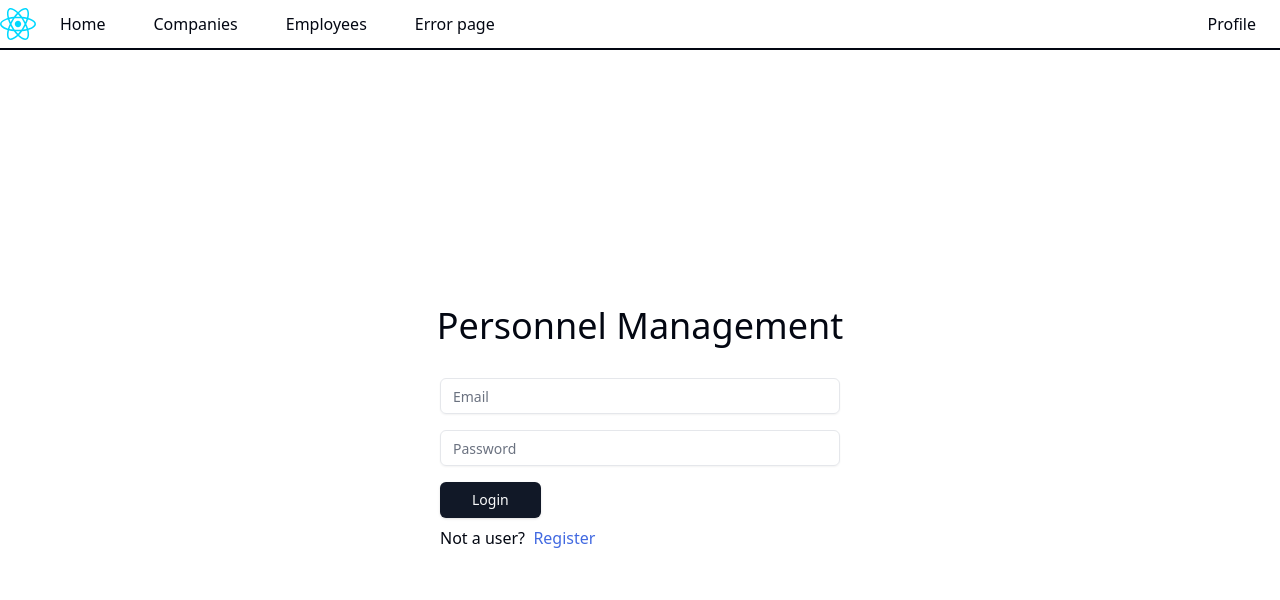
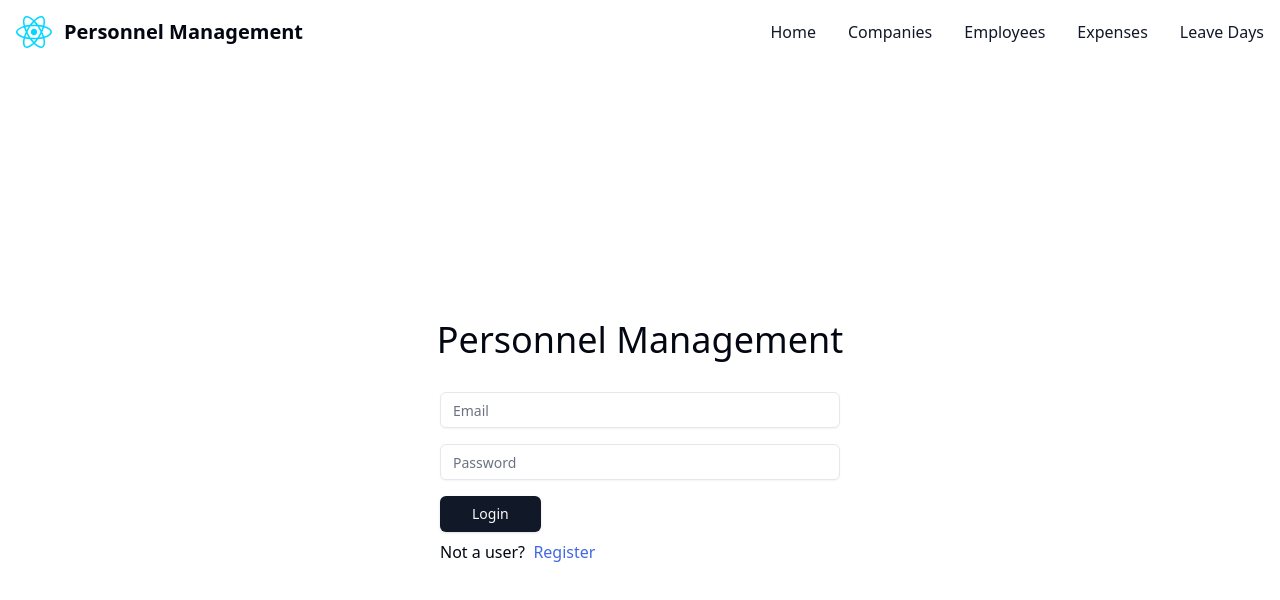
Before and after one commit to mtemin/PersonnelManagement, a React (Vite) app in the folder personnel-management-ui/: page / in a window 1280 px wide. Shown: the top 600 px of the page. Built offline with nearby package versions, Linux system fonts and the light colour scheme.

Commit message:
new responsive navbar

```diff
--- a/personnel-management-ui/src/components/Navbar.tsx
+++ b/personnel-management-ui/src/components/Navbar.tsx
@@ -1,29 +1,63 @@
+import {useState} from "react";
+import {Link} from "react-router-dom";
 
 function Navbar() {
+    const [navbarOpen, setNavbarOpen] = useState(false);
+
+    const handleNavbarVisibility = () => {
+        setNavbarOpen(!navbarOpen);
+    };
     return (
-        <nav className="border-b-foreground border-b-2">
-            <ul className="flex items-center justify-center container mx-auto">
-                <li className=" justify-center items-center">
-                <img src="/src/assets/react.svg" alt="site logo"/>
+        <nav className="bg-white border-gray-200 dark:bg-gray-900">
+            <div className="container flex flex-wrap items-center justify-between mx-auto p-4">
+                <a href="/" className="flex items-center space-x-3 rtl:space-x-reverse">
+                    <img src="/src/assets/react.svg" className="h-8" alt="React Logo"/>
+                    <span
+                        className="self-center text-xl font-semibold whitespace-nowrap dark:text-white">Personnel Management</span>
+                </a>
+                <button onClick={handleNavbarVisibility}
+                    data-collapse-toggle="navbar-default" type="button"
+                        className="inline-flex items-center p-2 w-10 h-10 justify-center text-sm text-gray-500 rounded-lg md:hidden hover:bg-gray-100 focus:outline-none focus:ring-2 focus:ring-gray-200 dark:text-gray-400 dark:hover:bg-gray-700 dark:focus:ring-gray-600"
+                        aria-controls="navbar-default" aria-expanded="false">
+                    <span className="sr-only">Open main menu</span>
+                    <svg className="w-5 h-5" aria-hidden="true" xmlns="http://www.w3.org/2000/svg" fill="none"
+                         viewBox="0 0 17 14">
+                        <path stroke="currentColor" strokeLinecap="round" strokeLinejoin="round" strokeWidth="2"
+                              d="M1 1h15M1 7h15M1 13h15"/>
+                    </svg>
+                </button>
+                <div className={`${!navbarOpen && "hidden"} w-full md:block md:w-auto duration-500 " id="navbar-default`}>
+                    <ul className="font-medium flex flex-col p-4 md:p-0 mt-4 border border-gray-100 rounded-lg bg-gray-50 md:flex-row md:space-x-8 rtl:space-x-reverse md:mt-0 md:border-0 md:bg-white dark:bg-gray-800 md:dark:bg-gray-900 dark:border-gray-700">
+                        <li>
+                            <a href="/"
+                               className="block py-2 px-3 text-gray-900 rounded hover:bg-gray-100 md:hover:bg-transparent md:border-0 md:hover:text-blue-700 md:p-0 dark:text-white md:dark:hover:text-blue-500 dark:hover:bg-gray-700 dark:hover:text-white md:dark:hover:bg-transparent"
+                               >Home</a>
                         </li>
-                <li className="px-6 py-3 hover:text-link">
-                    <a href="/" className="">Home</a>
+                        <li>
+                            <a href="/companies"
+                               className="block py-2 px-3 text-gray-900 rounded hover:bg-gray-100 md:hover:bg-transparent md:border-0 md:hover:text-blue-700 md:p-0 dark:text-white md:dark:hover:text-blue-500 dark:hover:bg-gray-700 dark:hover:text-white md:dark:hover:bg-transparent">
+                                Companies</a>
                         </li>
-                <li className="px-6 py-3 hover:text-link">
-                    <a href="/companies" className="">Companies</a>
+                        <li>
+                            <a href="/employees"
+                               className="block py-2 px-3 text-gray-900 rounded hover:bg-gray-100 md:hover:bg-transparent md:border-0 md:hover:text-blue-700 md:p-0 dark:text-white md:dark:hover:text-blue-500 dark:hover:bg-gray-700 dark:hover:text-white md:dark:hover:bg-transparent">
+                                Employees</a>
                         </li>
-                <li className="px-6 py-3 hover:text-link">
-                    <a href="/employees" className="">Employees</a>
+                        <li>
+                            <a href="/expenses"
+                               className="block py-2 px-3 text-gray-900 rounded hover:bg-gray-100 md:hover:bg-transparent md:border-0 md:hover:text-blue-700 md:p-0 dark:text-white md:dark:hover:text-blue-500 dark:hover:bg-gray-700 dark:hover:text-white md:dark:hover:bg-transparent">
+                                Expenses</a>
                         </li>
-                <li className="px-6 py-3 hover:text-link">
-                    <a href="/'+2sfd2d_" className="">Error page</a>
-                </li>
-                <li className="px-6 py-3 hover:text-link ml-auto">
-                    <a href="/profile" className="">Profile</a>
+                        <li>
+                            <a href="/leavedays"
+                               className="block py-2 px-3 text-gray-900 rounded hover:bg-gray-100 md:hover:bg-transparent md:border-0 md:hover:text-blue-700 md:p-0 dark:text-white md:dark:hover:text-blue-500 dark:hover:bg-gray-700 dark:hover:text-white md:dark:hover:bg-transparent">
+                                Leave Days</a>
                         </li>
                     </ul>
+                </div>
+            </div>
+        </nav>
 
-        </nav>
     );
 }
 
```
Lines whose indentation alone changed are shown as unchanged.
